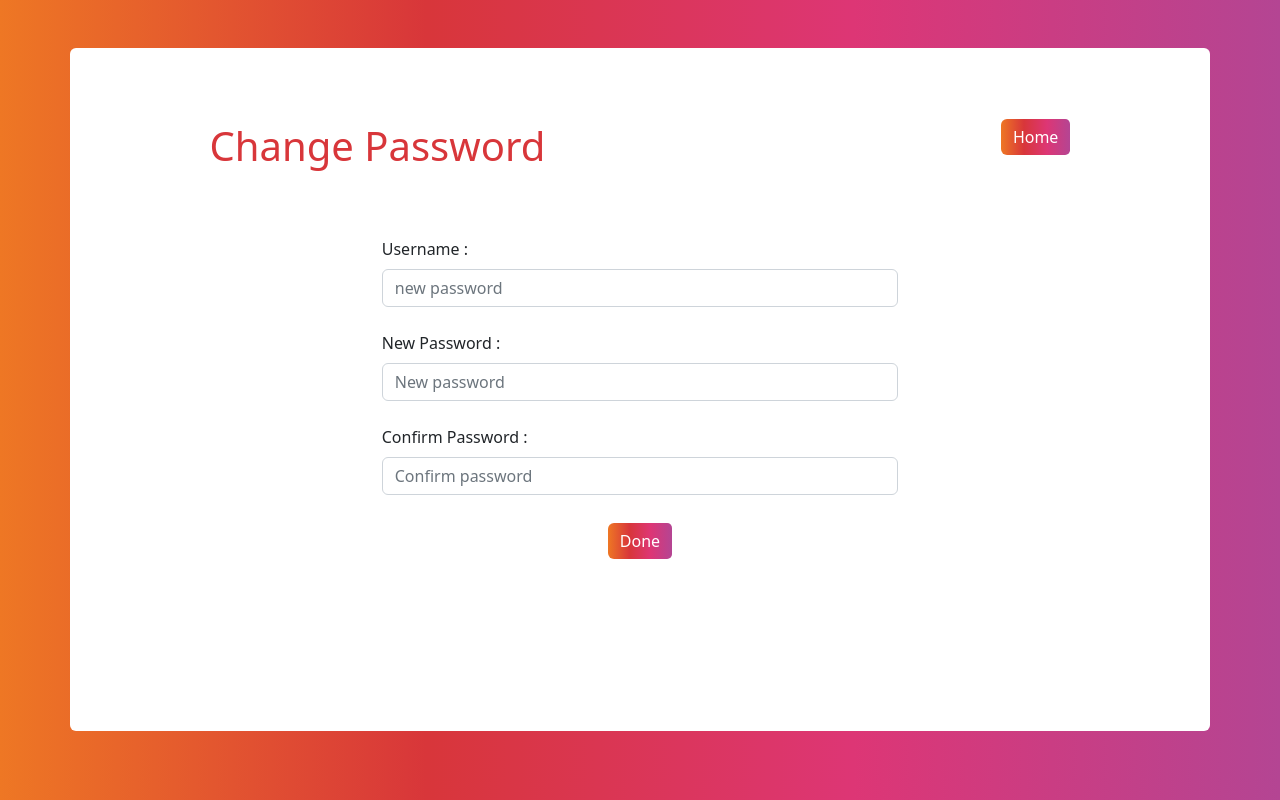
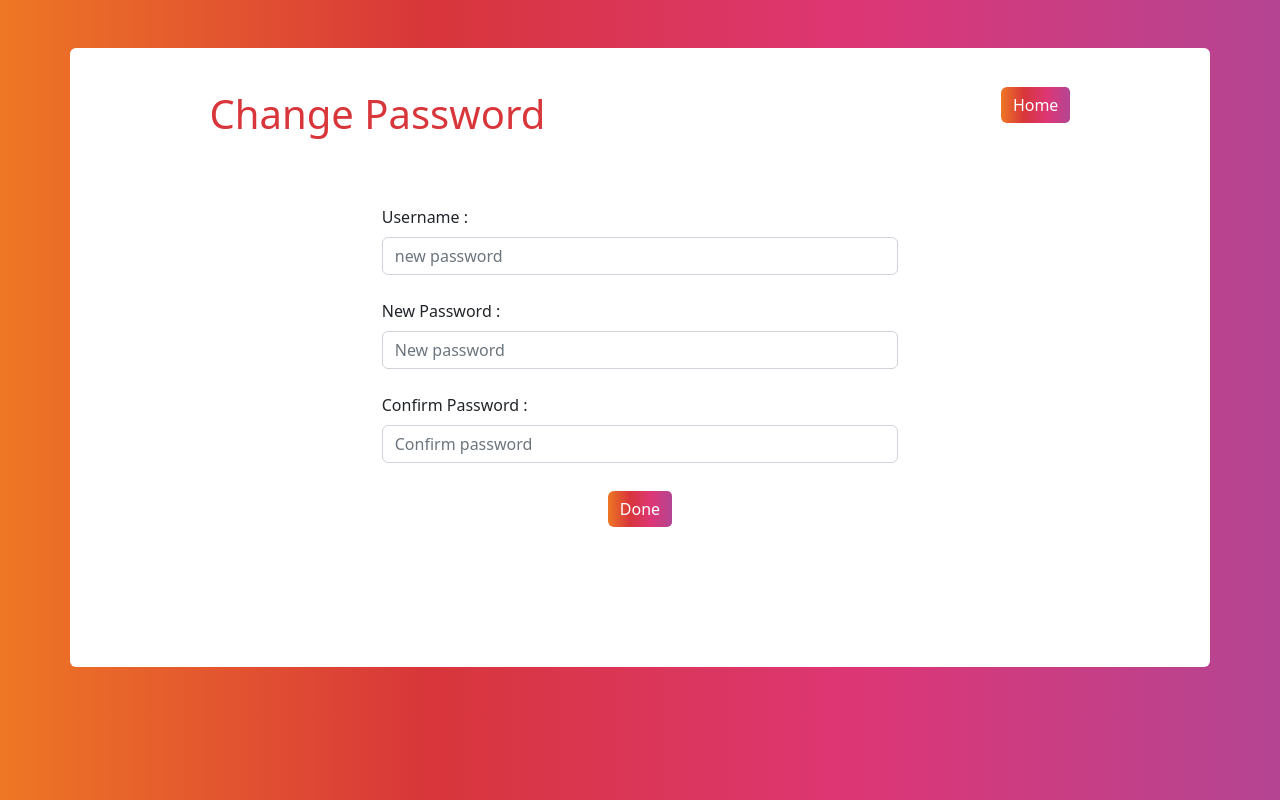
Before and after one commit to AmiTrambadiya/Employee_Management_System, a Python web app: template templates/change_pw.html in a window 1280 px wide. Run offline with Jinja, Linux system fonts and the light colour scheme; the template is opened without the code that fills it, so the values that code supplies are empty; some libraries are stand-ins or nearby versions.

Commit message:
A code change that try to improves in designing

```diff
--- a/templates/change_pw.html
+++ b/templates/change_pw.html
@@ -3,7 +3,7 @@
 <form action="{{url_for('resetpw',user_id=account[1] or '')}}" onsubmit ="return !! (verifyPassword() & checkconpw())" method="POST" class="">
     <div class="container rounded bg-white mt-5 mb-5">
     <div class="row profileuser ">
-    <div class="p-3 py-5">
+    <div class="p-3 l">
         <div class="d-flex justify-content-between align-items-center mb-3">
             <h1 class="text-right">Change Password</h1>
             <button class="btn btn-primary btn-block fa-lg gradient-custom-2 back-btn"><a class="nav-link active" aria-current="page" href="{{url_for('showdata')}}" onclick="return confirm('Are you sure you want to go back?');">Home</a></button>
```
